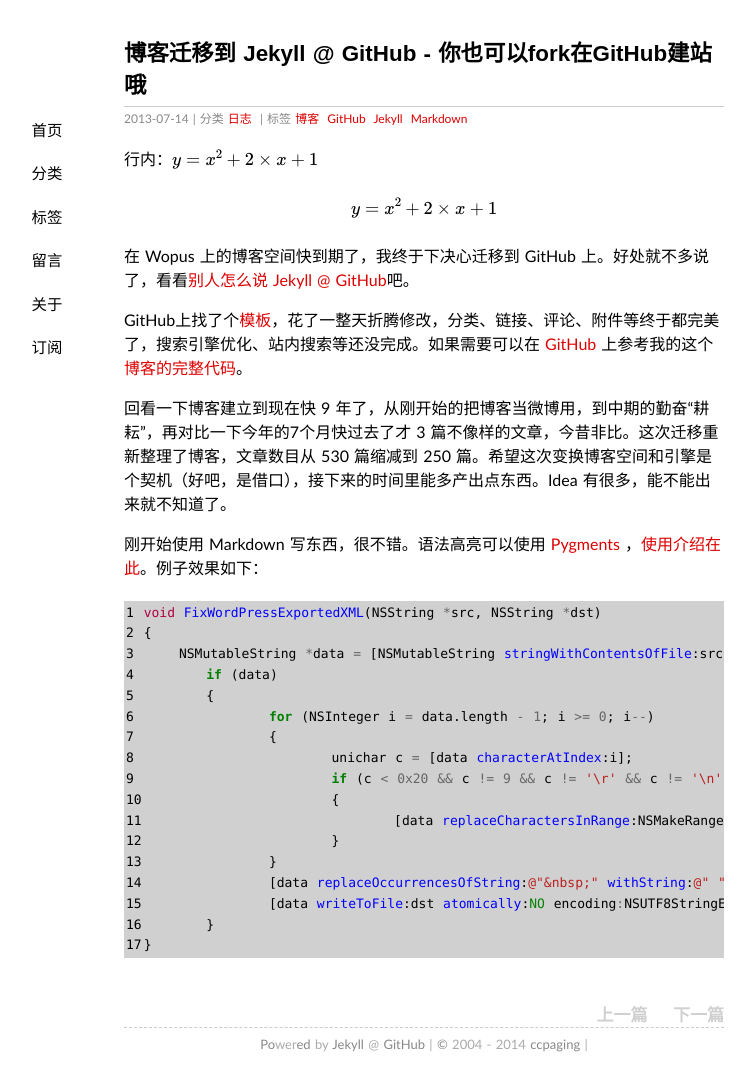
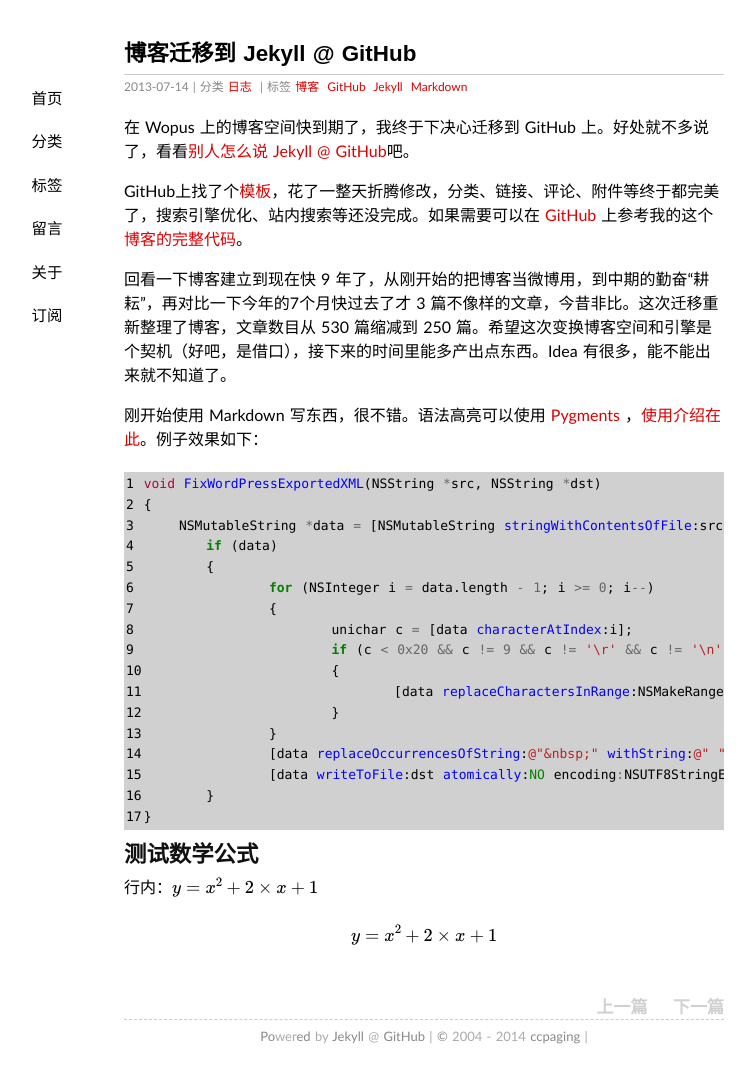
Before and after one commit to ccpaging/ccpaging.github.io, a Jekyll site: the page built from _posts/2013-07-14-hello-jekyll.md, in a window 1280 px wide. Shown: the whole page, without its empty margins (216-971 px from the left). Built offline with Jekyll 4.4.1, drawn with Linux system fonts in a browser that asks for light colours; some web fonts are replaced; formulas are drawn with MathJax 3; comment, search, counter and statistics services are not loaded.

Commit message:
Update 2013-07-14-hello-jekyll.md

```diff
--- a/_posts/2013-07-14-hello-jekyll.md
+++ b/_posts/2013-07-14-hello-jekyll.md
@@ -1,13 +1,9 @@
 ---
 layout: post
-title: '博客迁移到 Jekyll @ GitHub - 你也可以fork在GitHub建站哦'
+title: '博客迁移到 Jekyll @ GitHub'
 category: 日志
 tags: 博客 GitHub Jekyll Markdown
 ---
-
-行内：$y=x^2+2\times x+1$
-
-$$y=x^2+2\times x+1$$
 
 在 Wopus 上的博客空间快到期了，我终于下决心迁移到 GitHub 上。好处就不多说了，看看[别人怎么说 Jekyll @ GitHub](http://www.besteric.com/2013/05/08/migrate-wordpress-to-jekyll/)吧。
 
@@ -36,3 +32,9 @@
 		[data writeToFile:dst atomically:NO encoding:NSUTF8StringEncoding error:nil];
 	}
 }{% endhighlight %}
+
+
+## 测试数学公式
+行内：$y=x^2+2\times x+1$
+
+$$y=x^2+2\times x+1$$
```
